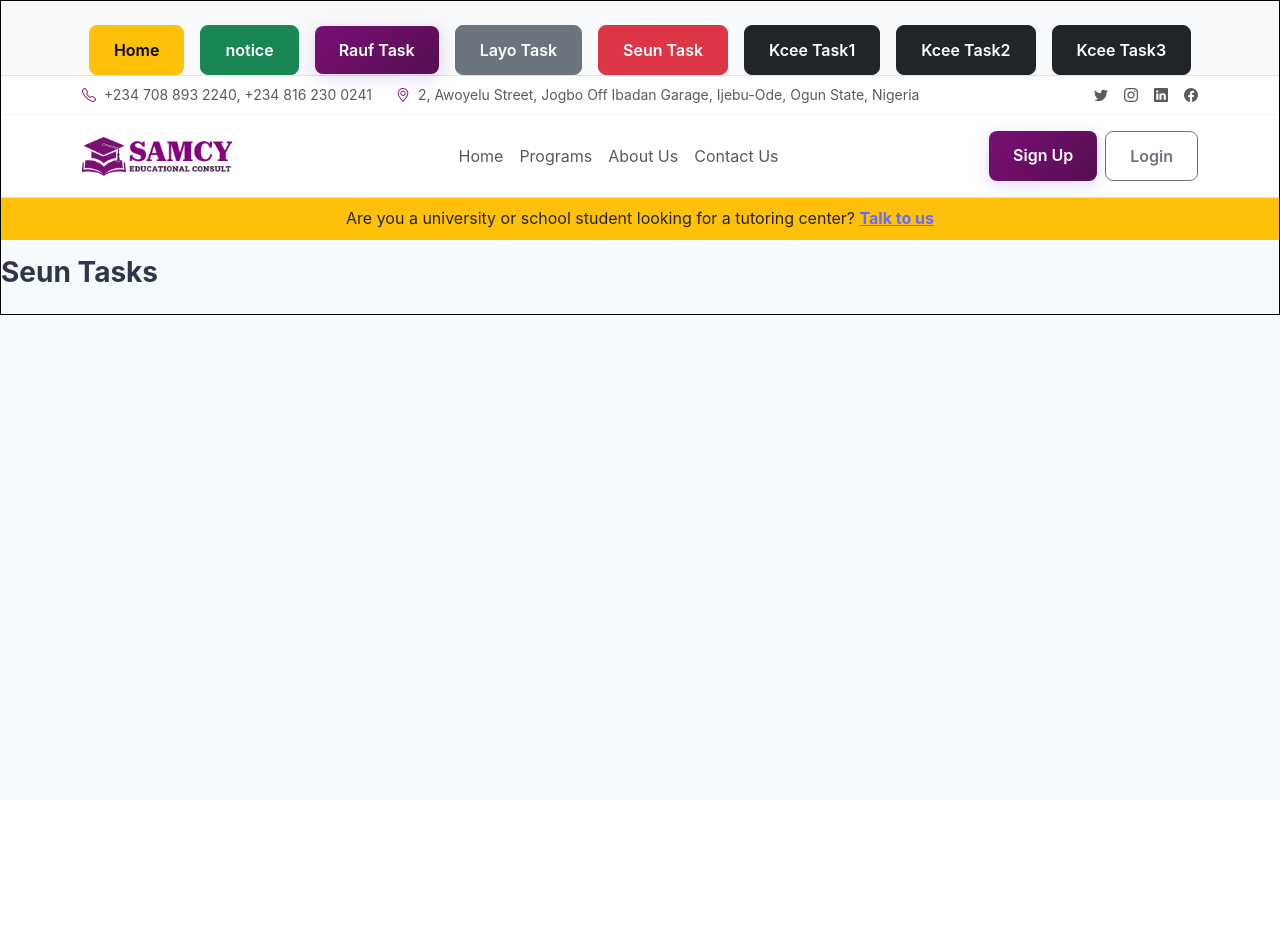
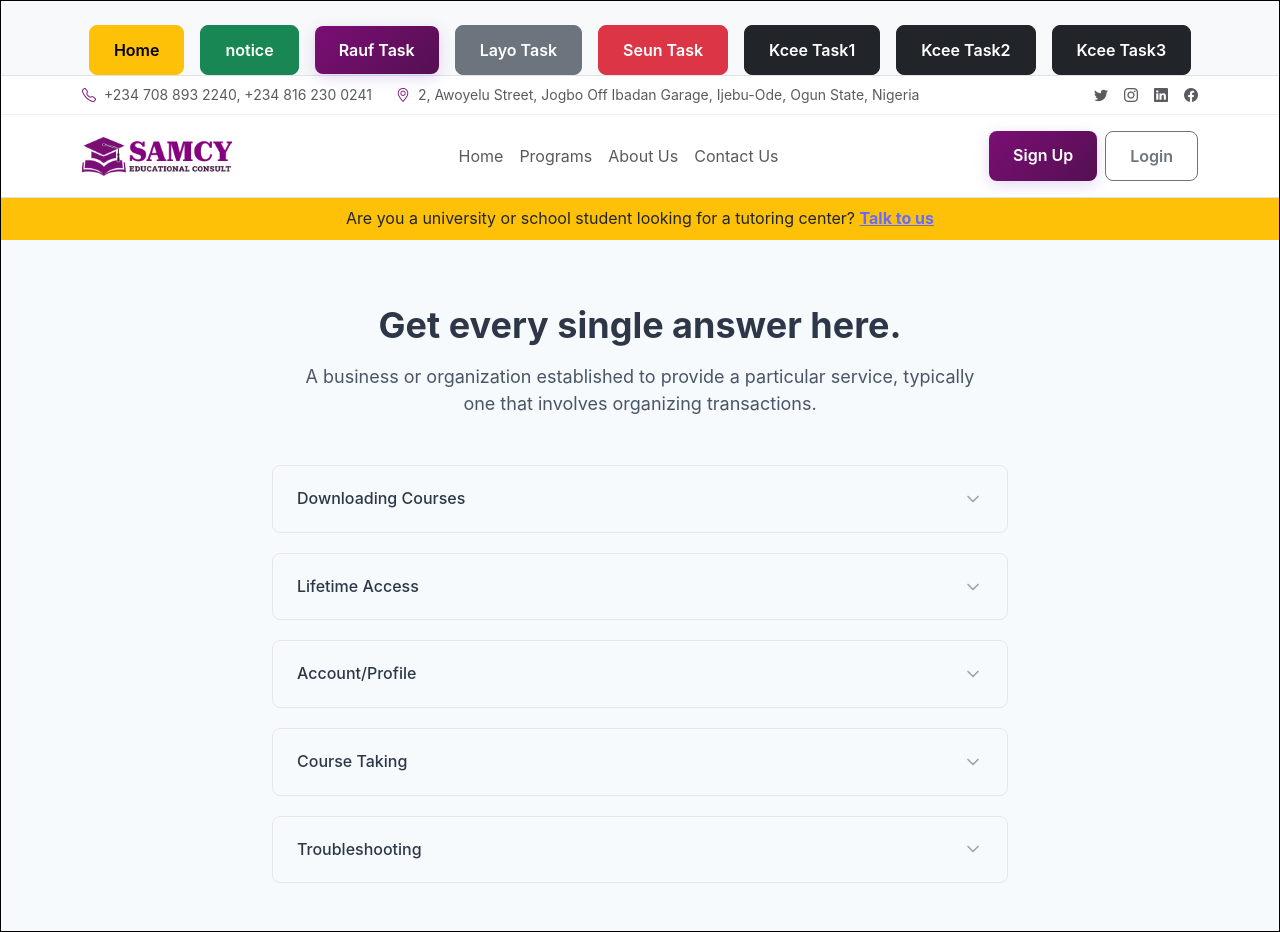
Before and after one commit to TeeboiCode/sam-app, a Vue app: page /seun in a window 1280 px wide. Before the commit the page ends 800 px from the top, so only its background shows below. Built offline with nearby package versions, Linux system fonts and the light colour scheme; what v-calendar would draw is missing.

Commit message:
accordion

```diff
--- a/package.json
+++ b/package.json
@@ -16,6 +16,7 @@
     "bootstrap-icons": "^1.12.1",
     "chart.js": "^4.4.9",
     "json-server": "^1.0.0-beta.3",
+    "lucide-vue-next": "^0.523.0",
     "pinia": "^3.0.2",
     "sweetalert2": "^11.22.0",
     "tinymce": "^7.9.0",
--- a/src/components/TaskFolder/SeunTask.vue
+++ b/src/components/TaskFolder/SeunTask.vue
@@ -1,9 +1,221 @@
 <template>
-  <div>
-    <h3>Seun Tasks</h3>
+  <div class="faq-container">
+    <div class="faq-header">
+      <h1>Get every single answer here.</h1>
+      <p>
+        A business or organization established to provide a particular service, typically one that involves organizing transactions.
+      </p>
+    </div>
+
+    <div class="accordion">
+      <div
+        v-for="(item, index) in accordionItems"
+        :key="index"
+        class="accordion__item"
+        :class="{ 'accordion__item--active': activeIndex === index }"
+      >
+        <button
+          class="accordion__button"
+          @click="toggleAccordion(index)"
+          :aria-expanded="activeIndex === index"
+        >
+          <span class="accordion__title">{{ item.title }}</span>
+          <ChevronDown class="accordion__icon" />
+        </button>
+
+        <Transition
+          name="accordion"
+          @before-enter="beforeEnter"
+          @enter="enter"
+          @after-enter="afterEnter"
+          @before-leave="beforeLeave"
+          @leave="leave"
+          @after-leave="afterLeave"
+        >
+          <div v-show="activeIndex === index" class="accordion__content">
+            <div class="accordion__content-inner">
+              {{ item.content }}
+            </div>
+          </div>
+        </Transition>
+      </div>
+    </div>
   </div>
 </template>
 
-<script setup></script>
+<script setup>
+import { ref } from 'vue';
+import { ChevronDown } from 'lucide-vue-next';
 
-<style scoped></style>
+const activeIndex = ref(null);
+
+const accordionItems = ref([
+  {
+    title: 'Downloading Courses',
+    content: 'It is a long established fact that a reader will be distracted by the readable content of a page when looking at its layout.'
+  },
+  {
+    title: 'Lifetime Access',
+    content: 'The standard chunk of Lorem Ipsum used since the 1500s is reproduced below for those interested.'
+  },
+  {
+    title: 'Account/Profile',
+    content: 'There are many variations of passages of Lorem Ipsum available, but the majority have suffered alteration in some form.'
+  },
+  {
+    title: 'Course Taking',
+    content: 'Contrary to popular belief, Lorem Ipsum is not simply random text. It has roots in a piece of classical Latin literature.'
+  },
+  {
+    title: 'Troubleshooting',
+    content: 'It is a long established fact that a reader will be distracted by the readable content of a page when looking at its layout.'
+  }
+]);
+
+const toggleAccordion = (index) => {
+  activeIndex.value = activeIndex.value === index ? null : index;
+};
+
+// Transition hooks for smooth accordion animation
+const beforeEnter = (el) => {
+  el.style.height = '0';
+  el.style.overflow = 'hidden';
+};
+
+const enter = (el) => {
+  el.offsetHeight; // Force reflow
+  el.style.height = el.scrollHeight + 'px';
+};
+
+const afterEnter = (el) => {
+  el.style.height = '';
+  el.style.overflow = '';
+};
+
+const beforeLeave = (el) => {
+  el.style.height = el.scrollHeight + 'px';
+  el.style.overflow = 'hidden';
+  el.offsetHeight; // Force reflow
+};
+
+const leave = (el) => {
+  el.style.height = '0';
+};
+
+const afterLeave = (el) => {
+  el.style.height = '';
+  el.style.overflow = '';
+};
+</script>
+
+<style scoped>
+@import '@/assets/styles/custom.css';
+
+.faq-container {
+  max-width: 48rem;
+  margin: 0 auto;
+  padding: 3rem 1rem;
+}
+
+.faq-header {
+  text-align: center;
+  margin-bottom: 3rem;
+}
+
+.faq-container h1 {
+  font-size: 2.25rem;
+  font-weight: 700;
+  color: var(--text-primary);
+  margin-bottom: 1rem;
+}
+
+.faq-container p {
+  color: var(--text-secondary);
+  font-size: 1.125rem;
+  line-height: 1.5;
+  max-width: 42rem;
+  margin: 0 auto;
+}
+
+/* Accordion Styles */
+.accordion {
+  display: flex;
+  flex-direction: column;
+  gap: 1.25rem;
+}
+
+.accordion__item {
+  border: 1px solid #e5e7eb;
+  border-radius: 0.5rem;
+  overflow: hidden;
+  transition: border-color 0.2s ease;
+}
+
+.accordion__item--active {
+  border-color: var(--royal-purple);
+}
+
+.accordion__button {
+  width: 100%;
+  padding: 1.25rem 1.5rem;
+  display: flex;
+  justify-content: space-between;
+  align-items: center;
+  background: none;
+  border: none;
+  cursor: pointer;
+  text-align: left;
+  transition: background-color 0.2s ease;
+}
+
+.accordion__item--active .accordion__button {
+  background-color: var(--light-lavender);
+}
+
+.accordion__button:focus {
+  outline: 2px solid var(--royal-purple);
+  outline-offset: 2px;
+}
+
+.accordion__title {
+  font-weight: 500;
+  color: var(--text-primary);
+}
+
+.accordion__icon {
+  width: 1.25rem;
+  height: 1.25rem;
+  color: #9ca3af;
+  transition: transform 0.2s ease;
+  flex-shrink: 0;
+  margin-left: 1rem;
+}
+
+.accordion__item--active .accordion__icon {
+  transform: rotate(180deg);
+}
+
+.accordion__content {
+  padding: 0;
+  color: var(--text-secondary);
+  line-height: 1.5;
+  overflow: hidden;
+  transition: height 0.3s ease-out;
+}
+
+.accordion__content-inner {
+  padding: 0.5rem 1.5rem 1.5rem;
+  margin-top: 0.5rem;
+}
+
+/* Transition classes */
+.accordion-enter-active,
+.accordion-leave-active {
+  transition: height 0.3s ease-out;
+}
+
+.accordion-enter-from,
+.accordion-leave-to {
+  height: 0 !important;
+}
+</style>
```
Also changed, not shown: src/components/register/AdditionalInfoForm.vue (+182 -12 lines), 1 other file (tests, documents, lock files or other folders).
